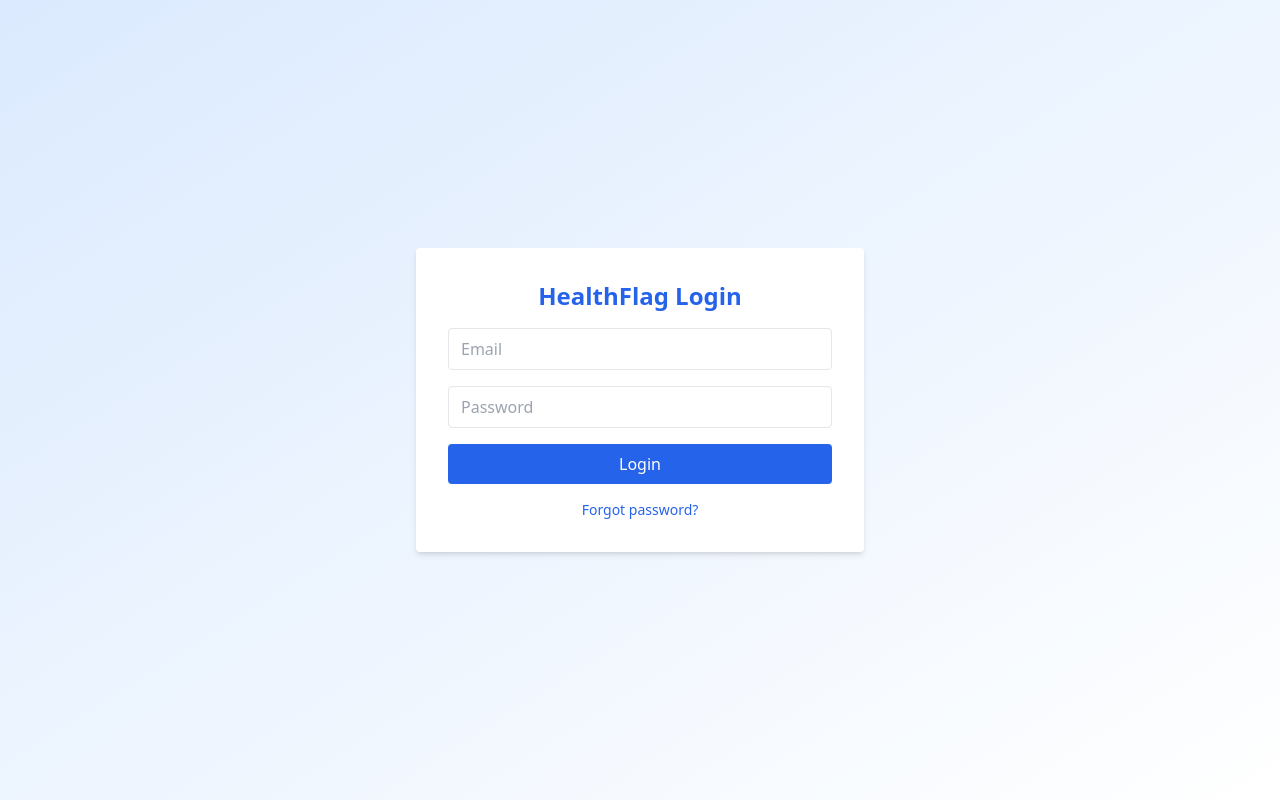
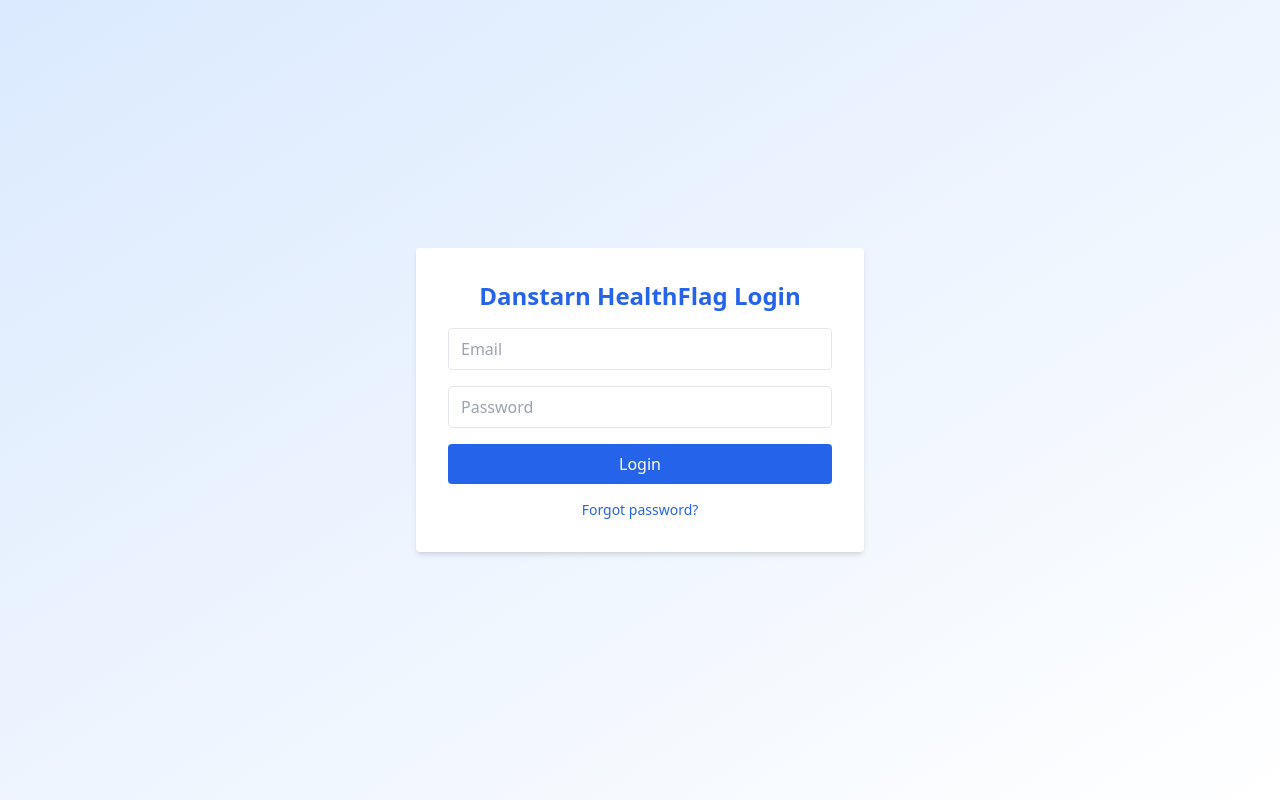
Before and after one commit to Veolinan/hospital-dashboard, a React (Create React App) app: page /login in a window 1280 px wide. Built offline with nearby package versions, Linux system fonts and the light colour scheme.

Commit message:
feat: Update branding to Danstarn HealthFlag in LandingPage and LoginPage components

```diff
--- a/src/pages/LandingPage copy.jsx
+++ b/src/pages/LandingPage copy.jsx
@@ -11,7 +11,7 @@ export default function LandingPage() {
       {/* Header */}
       <header className="bg-white shadow sticky top-0 z-50">
         <div className="max-w-6xl mx-auto px-4 py-4 flex justify-between items-center">
-          <h1 className="text-2xl font-bold text-blue-600">HealthFlag</h1>
+          <h1 className="text-2xl font-bold text-blue-600">Danstarn HealthFlag</h1>
           <button
             onClick={() => setShowRoleModal(true)}
             className="bg-blue-600 text-white px-4 py-2 rounded hover:bg-blue-700 transition"
@@ -27,7 +27,7 @@ export default function LandingPage() {
           Empowering Early Detection & Maternal Triage
         </h2>
         <p className="max-w-3xl mx-auto text-lg text-gray-600">
-          HealthFlag is a digital triage and alert system developed during the{" "}
+          Danstarn HealthFlag is a digital triage and alert system developed during the{" "}
           <span className="font-semibold">Kakuma Innovation Mission in May 2025</span>,
           a collaboration between the{" "}
           <span className="font-semibold">Kenya Red Cross Society</span> and the{" "}
@@ -44,7 +44,7 @@ export default function LandingPage() {
           <div>
             <h3 className="text-2xl font-bold mb-4 text-blue-700">How It Works</h3>
             <p className="text-gray-700 mb-4">
-              HealthFlag offers rapid digital triage through a simple questionnaire filled out by healthcare workers or patients. The system evaluates responses using medical flag logic to assess <strong>symptom severity</strong>, <strong>maternal risk</strong>, and <strong>age vulnerability</strong>.
+              Danstarn HealthFlag offers rapid digital triage through a simple questionnaire filled out by healthcare workers or patients. The system evaluates responses using medical flag logic to assess <strong>symptom severity</strong>, <strong>maternal risk</strong>, and <strong>age vulnerability</strong>.
               Key benefits include:
             </p>
             <ul className="list-disc pl-6 space-y-2 text-gray-700">
@@ -72,7 +72,7 @@ export default function LandingPage() {
             Conditions Evaluated in Expectant Mothers
           </h3>
           <p className="text-gray-700 mb-6">
-            HealthFlag targets life-threatening maternal health issues common in low-resource clinics and refugee settlements. These include:
+            Danstarn HealthFlag targets life-threatening maternal health issues common in low-resource clinics and refugee settlements. These include:
           </p>
           <div className="grid grid-cols-1 sm:grid-cols-2 md:grid-cols-3 gap-4 text-left">
             {[
@@ -126,7 +126,7 @@ export default function LandingPage() {
       <section className="py-20 text-center bg-blue-600 text-white px-6">
         <h3 className="text-3xl font-bold mb-4">Ready to begin?</h3>
         <p className="mb-6 text-lg">
-          Login to access the HealthFlag dashboard and begin supporting early maternal triage in your clinic or community.
+          Login to access the Danstarn HealthFlag dashboard and begin supporting early maternal triage in your clinic or community.
         </p>
         <button
           onClick={() => setShowRoleModal(true)}
@@ -138,7 +138,7 @@ export default function LandingPage() {
 
       {/* Footer */}
       <footer className="text-center py-6 text-sm text-gray-500 bg-white border-t">
-        © {new Date().getFullYear()} HealthFlag • Built with ❤️ in IOMe 001 Mombasa • Powered by KRCS & UT
+        © {new Date().getFullYear()} Danstarn HealthFlag • Built with ❤️ in IOMe 001 Mombasa • Powered by KRCS & UT
       </footer>
 
       {/* Role Selection Modal */}
--- a/src/pages/LandingPage.jsx
+++ b/src/pages/LandingPage.jsx
@@ -16,7 +16,7 @@ export default function LandingPage() {
       {/* Header */}
       <header className="bg-white shadow sticky top-0 z-50">
         <div className="max-w-6xl mx-auto px-4 py-4 flex justify-between items-center">
-          <h1 className="text-2xl font-bold text-blue-600">HealthFlag</h1>
+          <h1 className="text-2xl font-bold text-blue-600">Danstarn HealthFlag</h1>
           <button
             onClick={() => setShowRoleModal(true)}
             className="bg-blue-600 text-white px-4 py-2 rounded hover:bg-blue-700 transition"
@@ -32,7 +32,7 @@ export default function LandingPage() {
           Empowering Early Detection & Maternal Triage
         </h2>
         <p className="max-w-3xl mx-auto text-lg text-gray-600">
-          HealthFlag is a digital triage and alert system developed during the{" "}
+          Danstarn HealthFlag is a digital triage and alert system developed during the{" "}
           <span className="font-semibold">Kakuma Innovation Mission in May 2025</span>,
           a collaboration between the{" "}
           <span className="font-semibold">Kenya Red Cross Society</span> and the{" "}
@@ -48,7 +48,7 @@ export default function LandingPage() {
           <div>
             <h3 className="text-2xl font-bold mb-4 text-blue-700">How It Works</h3>
             <p className="text-gray-700 mb-4">
-              HealthFlag offers rapid digital triage through a simple questionnaire filled out by healthcare workers or patients. The system evaluates responses using medical flag logic to assess <strong>symptom severity</strong>, <strong>maternal risk</strong>, and <strong>age vulnerability</strong>.
+              Danstarn HealthFlag offers rapid digital triage through a simple questionnaire filled out by healthcare workers or patients. The system evaluates responses using medical flag logic to assess <strong>symptom severity</strong>, <strong>maternal risk</strong>, and <strong>age vulnerability</strong>.
               Key benefits include:
             </p>
             <ul className="list-disc pl-6 space-y-2 text-gray-700">
@@ -76,7 +76,7 @@ export default function LandingPage() {
       <section className="py-20 text-center bg-blue-600 text-white px-6">
         <h3 className="text-3xl font-bold mb-4">Ready to begin?</h3>
         <p className="mb-6 text-lg">
-          Login to access the HealthFlag dashboard and begin supporting early maternal triage in your clinic or community.
+          Login to access the Danstarn HealthFlag dashboard and begin supporting early maternal triage in your clinic or community.
         </p>
         <button
           onClick={() => setShowRoleModal(true)}
@@ -88,7 +88,7 @@ export default function LandingPage() {
 
       {/* Footer */}
       <footer className="text-center py-6 text-sm text-gray-500 bg-white border-t">
-        © {new Date().getFullYear()} HealthFlag • Built with ❤️ in IOMe 001 Mombasa • Powered by KRCS & UT
+        © {new Date().getFullYear()} Danstarn HealthFlag • Built with ❤️ in IOMe 001 Mombasa • Powered by KRCS & UT
       </footer>
 
       {/* Role Selection Modal */}
--- a/src/pages/LoginPage.jsx
+++ b/src/pages/LoginPage.jsx
@@ -60,7 +60,7 @@ export default function LoginPage() {
   return (
     <div className="min-h-screen flex items-center justify-center bg-gradient-to-br from-blue-100 to-white">
       <div className="bg-white p-8 rounded shadow-md w-full max-w-md">
-        <h2 className="text-2xl font-bold mb-4 text-blue-600 text-center">HealthFlag Login</h2>
+        <h2 className="text-2xl font-bold mb-4 text-blue-600 text-center">Danstarn HealthFlag Login</h2>
         <form onSubmit={handleLogin} className="space-y-4">
           {error && <p className="text-red-500 text-sm">{error}</p>}
           <input
```
